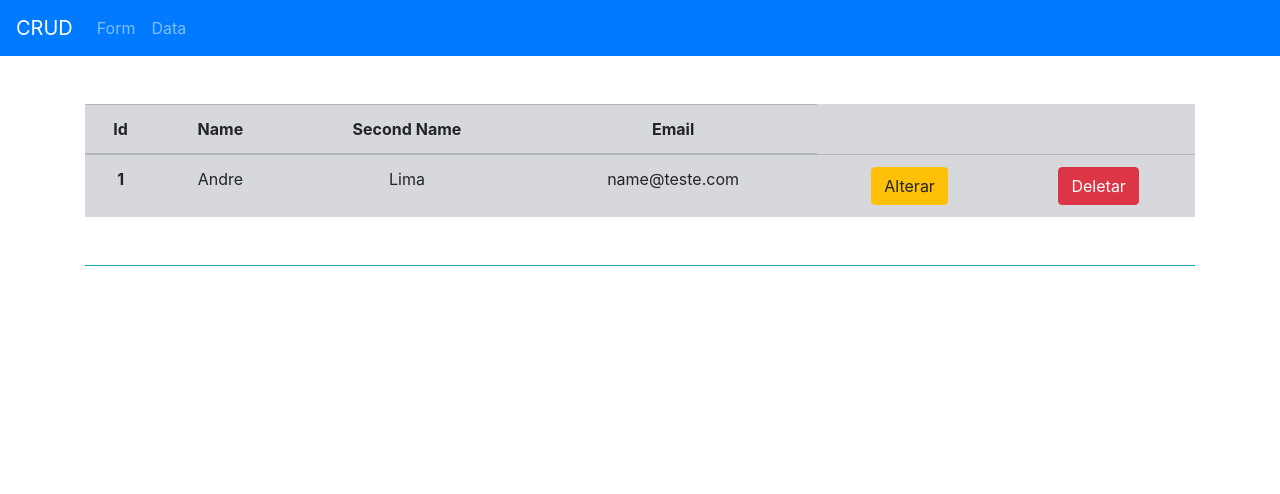
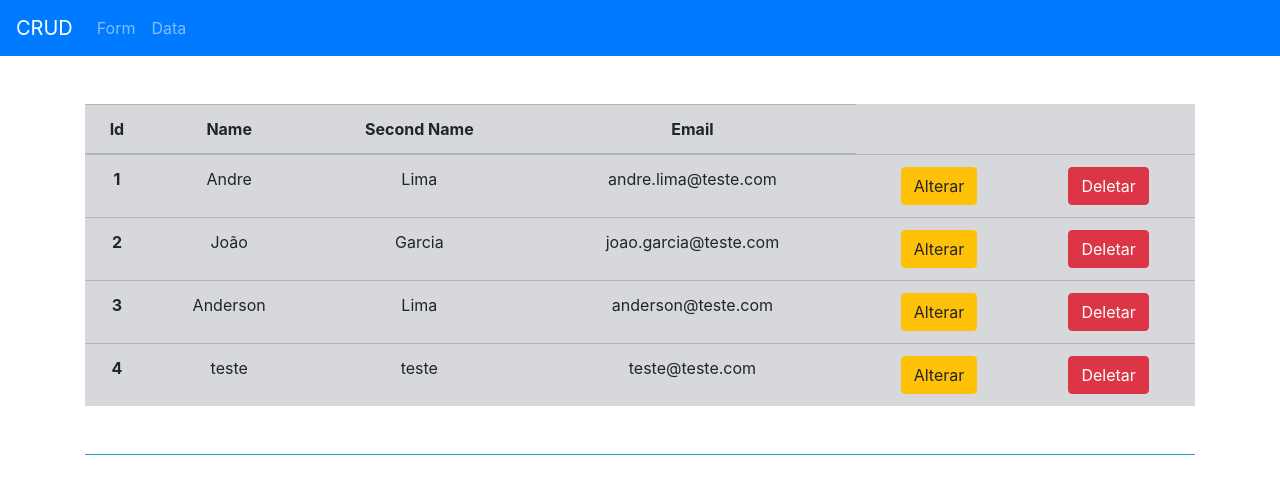
Before and after one commit to PauloLacerd/CRUD_no_Angular, an Angular app: page /table in a window 1280 px wide. Shown: the top 494 px of the page. Built offline with nearby package versions, Linux system fonts and the light colour scheme; data requests are answered from the project's data file.

Commit message:
Arquivo para simular API Rest

```diff
--- a/db.json
+++ b/db.json
@@ -3,9 +3,30 @@
     {
       "name": "Andre",
       "secondName": "Lima",
-      "email": "name@teste.com",
+      "email": "andre.lima@teste.com",
       "password": "123456",
       "id": 1
+    },
+    {
+      "name": "João",
+      "secondName": "Garcia",
+      "email": "joao.garcia@teste.com",
+      "password": "123456789",
+      "id": 2
+    },
+    {
+      "name": "Anderson",
+      "secondName": "Lima",
+      "email": "anderson@teste.com",
+      "password": "1245asf",
+      "id": 3
+    },
+    {
+      "name": "teste",
+      "secondName": "teste",
+      "email": "teste@teste.com",
+      "password": "teste123",
+      "id": 4
     }
   ]
 }
--- a/src/app/data-table/data-table.component.html
+++ b/src/app/data-table/data-table.component.html
@@ -69,7 +69,8 @@
 
   <div class="row">
     <div class="col-lg-12">
-      <button (click)="updateData()" type="submit" class="btn btn-warning btn-lg">Atualizar dados</button>
+      <button (click)="updateData()" type="submit" class="btn btn-warning btn-lg" [disabled]="!formGroup.valid">Atualizar dados</button>
+      <button (click)="cancelUpdate()" type="submit" class="btn btn-secondary btn-lg float-right">Cancelar</button>
     </div>
   </div>
 
--- a/src/app/data-table/data-table.component.ts
+++ b/src/app/data-table/data-table.component.ts
@@ -28,7 +28,7 @@ export class DataTableComponent implements OnInit {
   initForm(){
     this.formGroup = this.formBuilder.group({
       name: this.formBuilder.control('', Validators.required),
-      email: this.formBuilder.control('', [Validators.required, Validators.pattern(/^[a-z0-9._%+-]+@[a-z0-9.-]+\.[a-z]{2,4}$/)]),
+      email: this.formBuilder.control('', [Validators.required, Validators.pattern(/^[A-z0-9._%+-]+@[a-z0-9.-]+\.[a-z]{2,4}$/)]),
       password: this.formBuilder.control('', Validators.required),
       secondName: this.formBuilder.control('', Validators.required)
     })
@@ -39,6 +39,10 @@ export class DataTableComponent implements OnInit {
                                          error => console.error('Erro ao retornar os dados do banco. ' + error))
   }
 
+  cancelUpdate(){
+    this.formData = undefined
+  }
+
   setFormValue(){
     this.formGroup.get('name').setValue(this.formData.name)
     this.formGroup.get('secondName').setValue(this.formData.secondName)
@@ -46,22 +50,28 @@ export class DataTableComponent implements OnInit {
     this.formGroup.get('password').setValue(this.formData.password)
   }
 
+  getFormValue(){
+    this.formData = {name: this.formGroup.get('name').value,
+                     secondName: this.formGroup.get('secondName').value,
+                     email: this.formGroup.get('email').value,
+                     password: this.formGroup.get('password').value,
+                     id: this.formData.id}
+  }
+
   getDataTable(id: number){
-    this.formService.getDataForId(id).subscribe(success => [this.formData = success, console.log(this.formData)], error => console.error('Erro'))
-    this.setFormValue()
+    this.formService.getDataForId(id).subscribe(success => [this.formData = success, this.setFormValue()], error => console.error('Erro'))
   }
 
   updateData(){
-    console.log(this.formData)
-    console.log(this.formGroup.value)
-    //this.formService.putData(this.formData).subscribe(success => console.log('Dados atualizado com sucesso !!!'),
-    //error => console.error('Falha ao atualizar os dados: ' + error))
+    this.getFormValue()
+    this.formService.putData(this.formData).subscribe(success => [console.log('Dados atualizado com sucesso !!!'), this.get()],
+    error => console.error('Falha ao atualizar os dados: ' + error))
+    this.formData = undefined
   }
 
   deleteData(id: number){
-    this.formService.deleteData(id).subscribe(success => console.log('Dado apagado com sucesso !!!'),
+    this.formService.deleteData(id).subscribe(success => [console.log('Dado apagado com sucesso !!!'), this.get()],
                                               error => console.error('Falha ao apagar os dados: ' + error))
-    location.reload()
   }
 
 }
```
